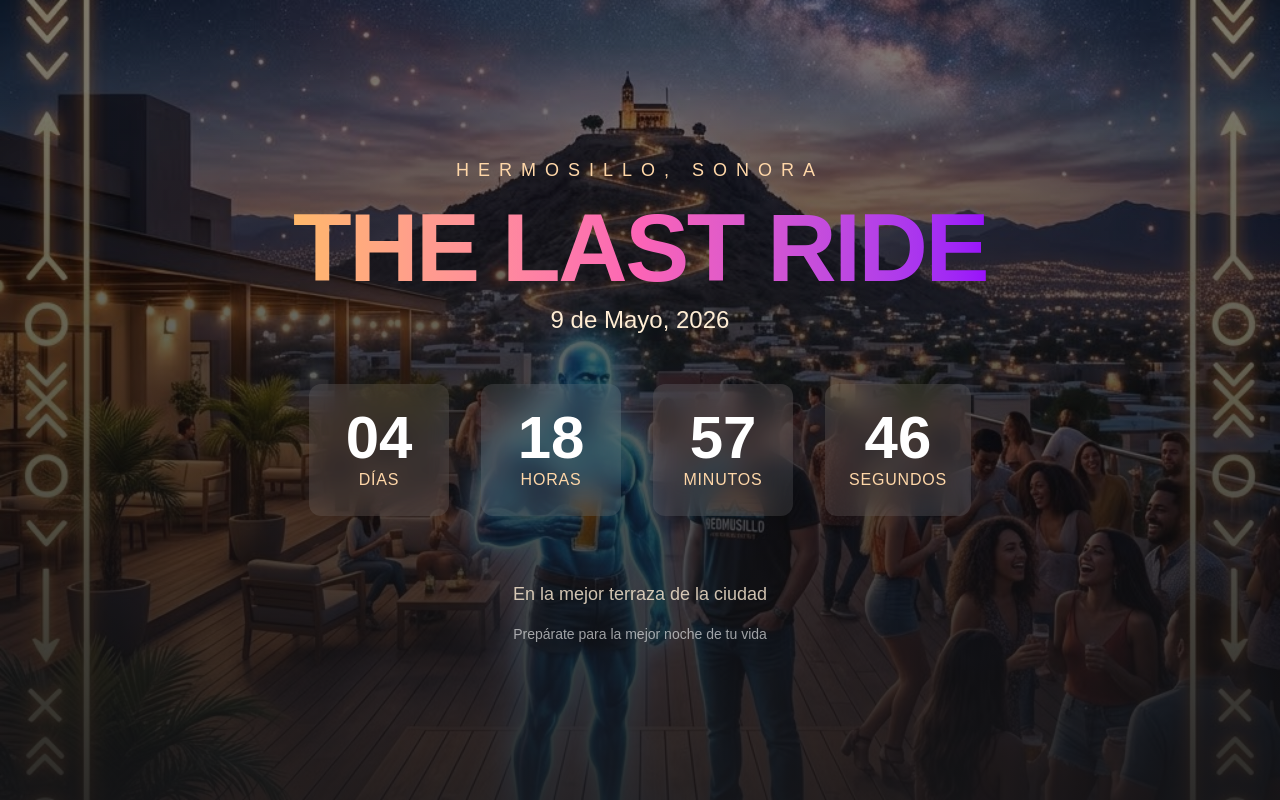
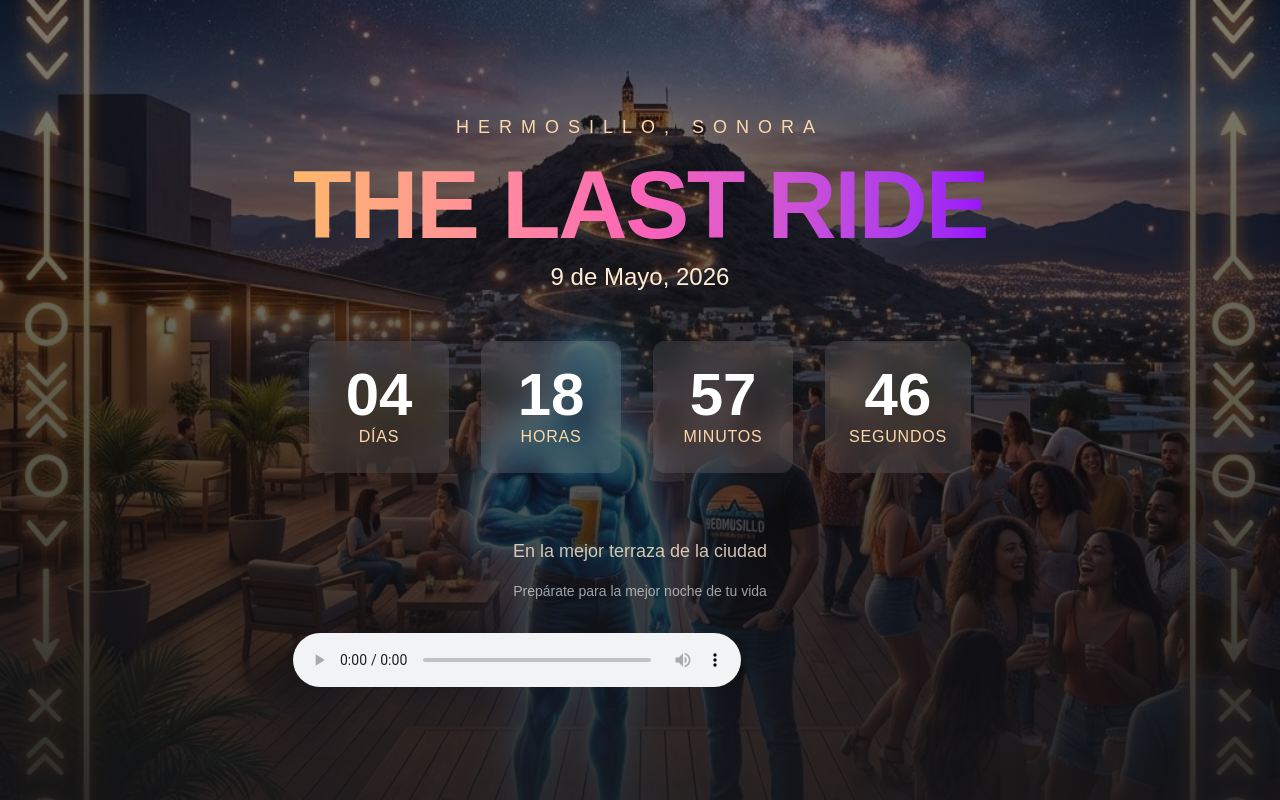
Before and after one commit to diegobusr/the-last-ride, a Next.js app: page / in a window 1280 px wide. Built offline with nearby package versions, Linux system fonts and the light colour scheme.

Commit message:
Add visible audio player

```diff
--- a/src/app/page.tsx
+++ b/src/app/page.tsx
@@ -104,12 +104,14 @@ export default function Home() {
             </p>
           </div>
 
-          <audio
-            src="/song.mp3"
-            autoPlay
-            loop
-            className="hidden"
-          />
+          <div className="mt-8">
+            <audio
+              src="/song.mp3"
+              controls
+              loop
+              className="w-full max-w-md"
+            />
+          </div>
         </div>
       </div>
     </div>
```
